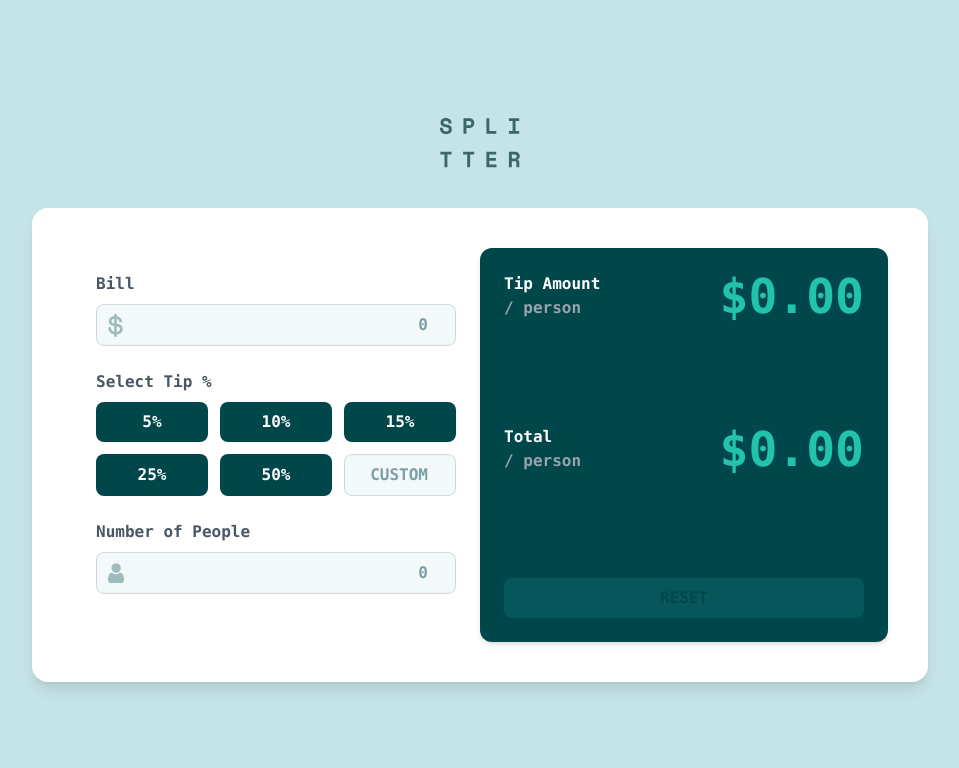
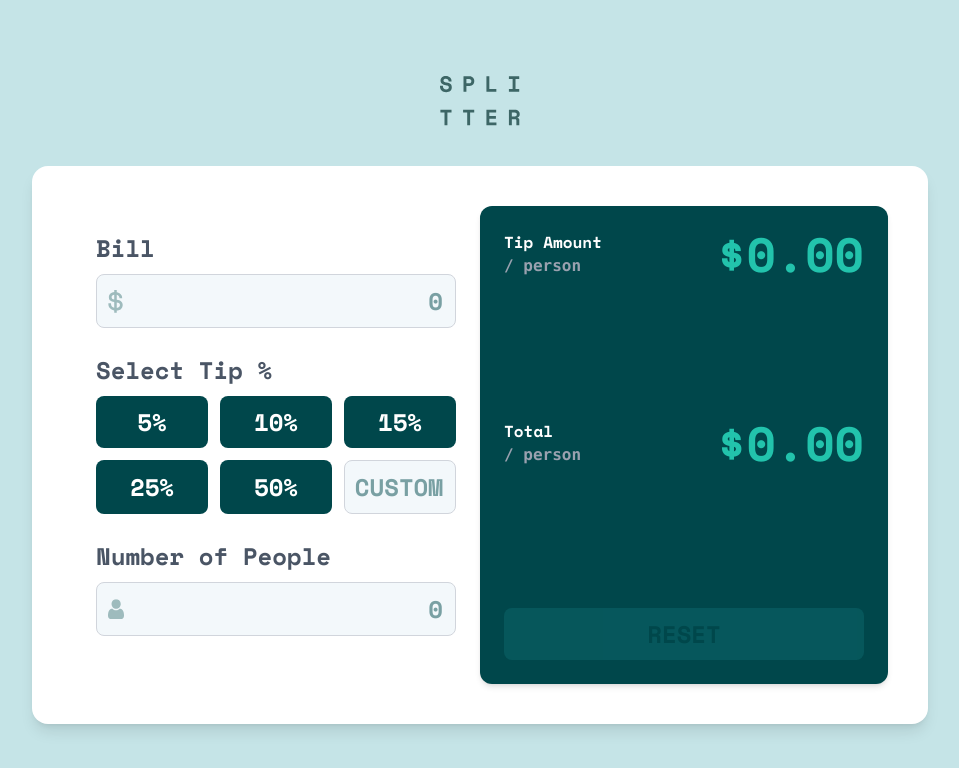
Before and after one commit to jevo1/cabras-tipcalc, a Next.js app in the folder tipcalc/: page / in a window 1280 px wide. Shown: the top 768 px of the page, without its empty margins (160-1119 px from the left). Built offline with nearby package versions, Linux system fonts and the light colour scheme.

Commit message:
global.css update font imports and input number styling

```diff
--- a/tipcalc/src/app/globals.css
+++ b/tipcalc/src/app/globals.css
@@ -1,4 +1,4 @@
-@import url("https://fonts.googleapis.com/css2?family=Space+Mono:wght@700&display=swap");
+/* @import url("https://fonts.googleapis.com/css2?family=Space+Mono:wght@700&display=swap"); */
 
 /* Import Tailwind (v4 only needs this) */
 @import "tailwindcss";
@@ -7,7 +7,7 @@
 /* Base styles */
 @layer base {
   body {
-    font-family: "Space Mono", monospace;
+    font-family: 'Space Mono', monospace;
     background-color: hsl(185, 41%, 84%); /* Grey 200 from style guide */
     color: hsl(183, 100%, 15%); /* Green 900 */
   }
@@ -19,3 +19,20 @@
     text-wrap: balance;
   }
 }
+
+label, input,
+button {
+  font-family: 'Space Mono', monospace;
+  font-weight: 700;
+  font-size: 24px;
+}
+
+p{
+  font-family: 'Space Mono', monospace;
+}
+
+input[type="number"]::-webkit-outer-spin-button,
+input[type="number"]::-webkit-inner-spin-button {
+  -webkit-appearance: none;
+  margin: 0;
+}
```
